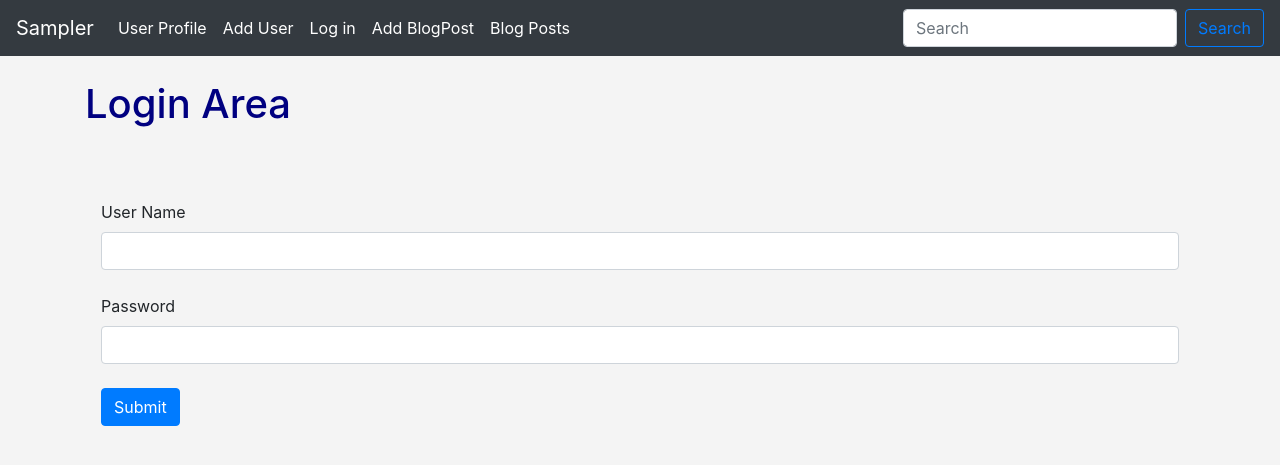
After one commit to dan-sys/flask-blog, a Flask app: page /login in a window 1280 px wide. The commit adds this page. Shown: the top 465 px of the page. Run offline with Flask 3, Linux system fonts and the light colour scheme; parts of the project's set-up code (start-up, migrations or seed data) failed here and were passed over; some libraries are stand-ins or nearby versions.

Commit message:
implementing user login and logout features and functions

```diff
--- a/app.py
+++ b/app.py
@@ -10,7 +10,7 @@ from datetime import datetime
 import psycopg2
 from sqlalchemy_utils import database_exists, create_database
 from werkzeug.security import generate_password_hash, check_password_hash
-
+from flask_login import UserMixin, login_user, LoginManager, login_required, logout_user, current_user
 
 
 
@@ -30,14 +30,18 @@ app.config['SECRET_KEY'] = config['DEFAULT']['SecretKey']
 db = SQLAlchemy(app)
 
 migrate = Migrate(app,db)
+#set up login manager
+login_manager = LoginManager()
+login_manager.init_app(app)
+login_manager.login_view = 'login'
 
 
 # create the data model
-class Users(db.Model):
+class Users(db.Model, UserMixin):
     id = db.Column(db.Integer,primary_key=True)
+    username = db.Column(db.String(25),nullable=False, unique=True)
     name = db.Column(db.String(100),nullable=False)
     email = db.Column(db.String(100),nullable=False, unique=True)
-    favorite_color = db.Column(db.String(50))
     date_added = db.Column(db.DateTime, default=datetime.now())
     # password hash in db
     password_hash = db.Column(db.String(500))
@@ -69,6 +73,14 @@ class BlogPosts(db.Model):
      date_posted = db.Column(db.DateTime, default=datetime.now())
      slug = db.Column(db.String(250))
 
+# create a login Form
+class LoginForm(FlaskForm):
+    username = StringField("User Name", validators=[DataRequired()])
+    password = PasswordField('Password', validators=[DataRequired()])
+    submit = SubmitField("Submit")
+
+
+
 # create a BlogPosts Form
 
 class BlogPostsForm(FlaskForm):
@@ -84,9 +96,9 @@ class BlogPostsForm(FlaskForm):
 # Create a Form Class
 
 class UserForm(FlaskForm):
+    username = StringField("User Name", validators=[DataRequired()])
     name = StringField("Name", validators=[DataRequired()])
     email = StringField("Email Address", validators=[DataRequired()])
-    favorite_color = StringField("Favorite Color")
     password_hash = PasswordField('Password', validators=[DataRequired(),EqualTo('password_hash2',message='Passwords must match')])
     password_hash2 = PasswordField('Confirm Password', validators=[DataRequired()])
     submit = SubmitField("Submit")
@@ -118,6 +130,42 @@ def index():
                            stuff=stuff,
                            fav_piazza=fav_piazza)
 
+@login_manager.user_loader
+def load_user(user_id):
+    return Users.query.get(int(user_id))
+
+#create login fcn
+@app.route('/login',methods=['GET','POST'])
+def login_fcn():
+    form = LoginForm()
+
+    if form.validate_on_submit():
+        user = Users.query.filter_by(username=form.username.data).first()
+        # check if user password matches the hash in the db
+        if user:
+            if check_password_hash(user.password_hash, form.password.data):
+                login_user(user)
+                flash("Logged in successfully")
+                return redirect(url_for('dashboard'))
+            else:
+                flash("Wrong password - hermano. Try again")
+        else:
+            flash("User does/may not exist. Try again")
+    return render_template('login.html',form=form)
+
+#create dashboard fcn
+@app.route('/dashboard',methods=['GET','POST'])
+@login_required
+def dashboard():
+    return render_template('dashboard.html')
+
+@app.route('/logout',methods=['GET','POST'])
+@login_required
+def logout():
+    logout_user()
+    flash("You have been logged Out of here bro! Go and warm eba")
+    return redirect(url_for('login_fcn'))
+
 # localhost:5000/user/Chronus
 @app.route('/user/<name>')
 
@@ -136,13 +184,13 @@ def add_user():
         if user is None:
             # hash password before passing it to db
             hash_pw = generate_password_hash(form.password_hash.data, method='scrypt')
-            user = Users(name=form.name.data,email=form.email.data,favorite_color=form.favorite_color.data, password_hash=hash_pw)
+            user = Users(username=form.username.data,name=form.name.data,email=form.email.data, password_hash=hash_pw)
             db.session.add(user)
             db.session.commit()
         name = form.name.data
+        form.username.data = ''
         form.name.data = ''
         form.email.data = ''
-        form.favorite_color.data = ''
         form.password_hash = ''
         #create flash message
         flash("User added Successfully. Congrats")
@@ -152,7 +200,7 @@ def add_user():
                            name=name,
                            list_users=list_users)
 
-# update a database record
+# update a database user record
 @app.route('/update/<int:id>', methods=['GET','POST'])
 
 def update_user(id):
--- /dev/null
+++ b/templates/login.html
@@ -0,0 +1,36 @@
+{% extends 'base.html' %}
+
+{% block content %}
+{% for message in get_flashed_messages() %}
+
+    <div class="alert alert-warning alert-dismissible fade show" role="alert">
+        {{ message }}
+    <!--  <span type="button" class="btn-close" data-bs-dismiss="alert" aria-label="Close"></span> -->
+    <span type="button" class="close" data-dismiss="alert" aria-label="Close"><span aria-hidden="true">&times;</span></span>
+    </div>
+
+{% endfor %}
+
+    <h2>Login Area </h2>
+    <br/>
+    <br/>
+
+    <div class="shadow p-3 mb-5 bg-body-tertiary rounded">
+        <form action="{{ url_for('login_fcn') }}" method="POST">
+            {{ form.hidden_tag() }}
+            {{ form.username.label(class="form-label") }}
+            {{ form.username(class="form-control") }}
+            <br/>
+
+            {{ form.password.label(class="form-label") }}
+            {{ form.password(class="form-control") }}
+
+            <br/>
+            {{ form.submit(class="btn btn-primary") }}
+        </form>
+    </div>
+    <br/>
+
+
+
+{% endblock %}
--- a/templates/navbar.html
+++ b/templates/navbar.html
@@ -15,6 +15,10 @@
       </li>
 
       <li class="nav-item active">
+        <a class="nav-link" href="{{ url_for('login_fcn') }}">Log in<span class="sr-only">(current)</span></a>
+      </li>
+
+      <li class="nav-item active">
         <a class="nav-link" href="{{ url_for('add_post') }}">Add BlogPost<span class="sr-only">(current)</span></a>
       </li>
 
```
Also changed, not shown: migrations/versions/ab53cf851a12_added_username_removed_fav_color.py (added, +36 -0 lines), templates/add_user.html (+9 -5 lines), templates/dashboard.html (added, +21 -0 lines).
